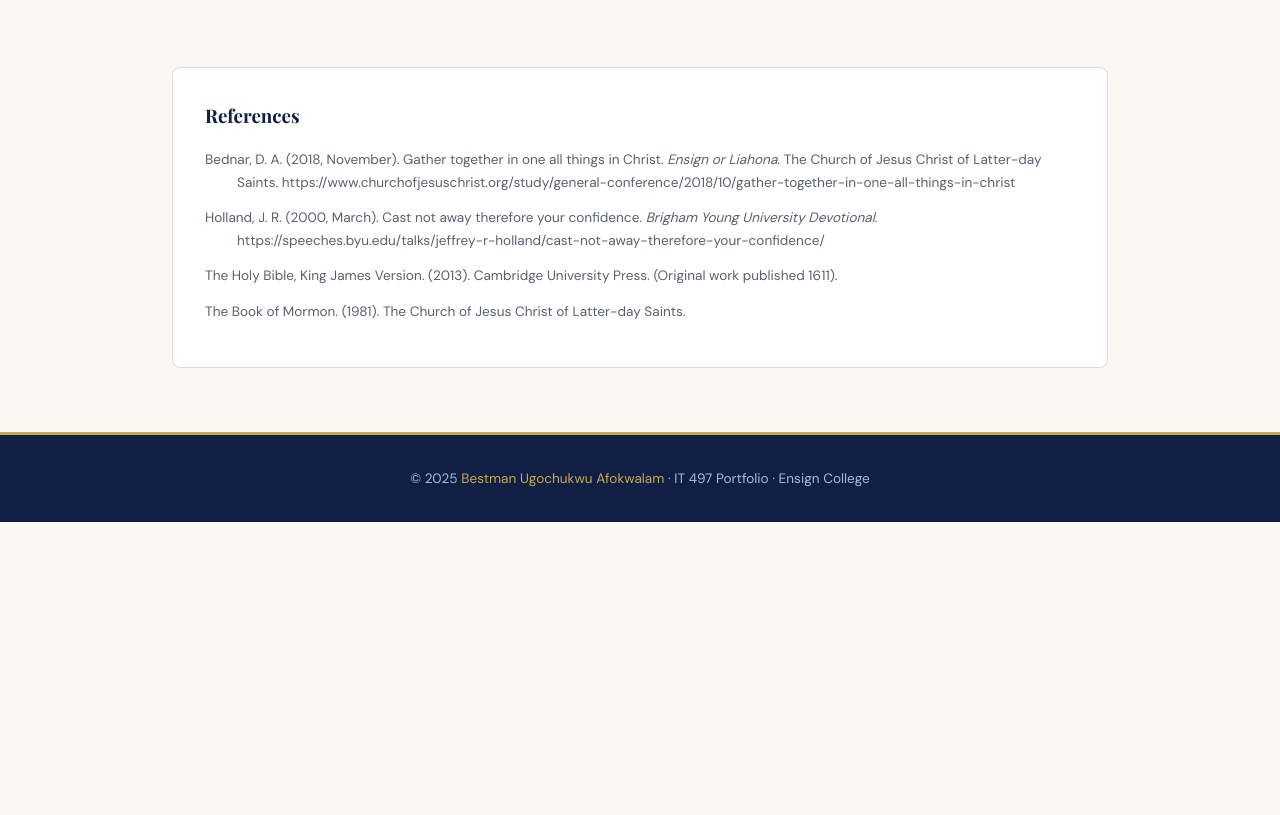
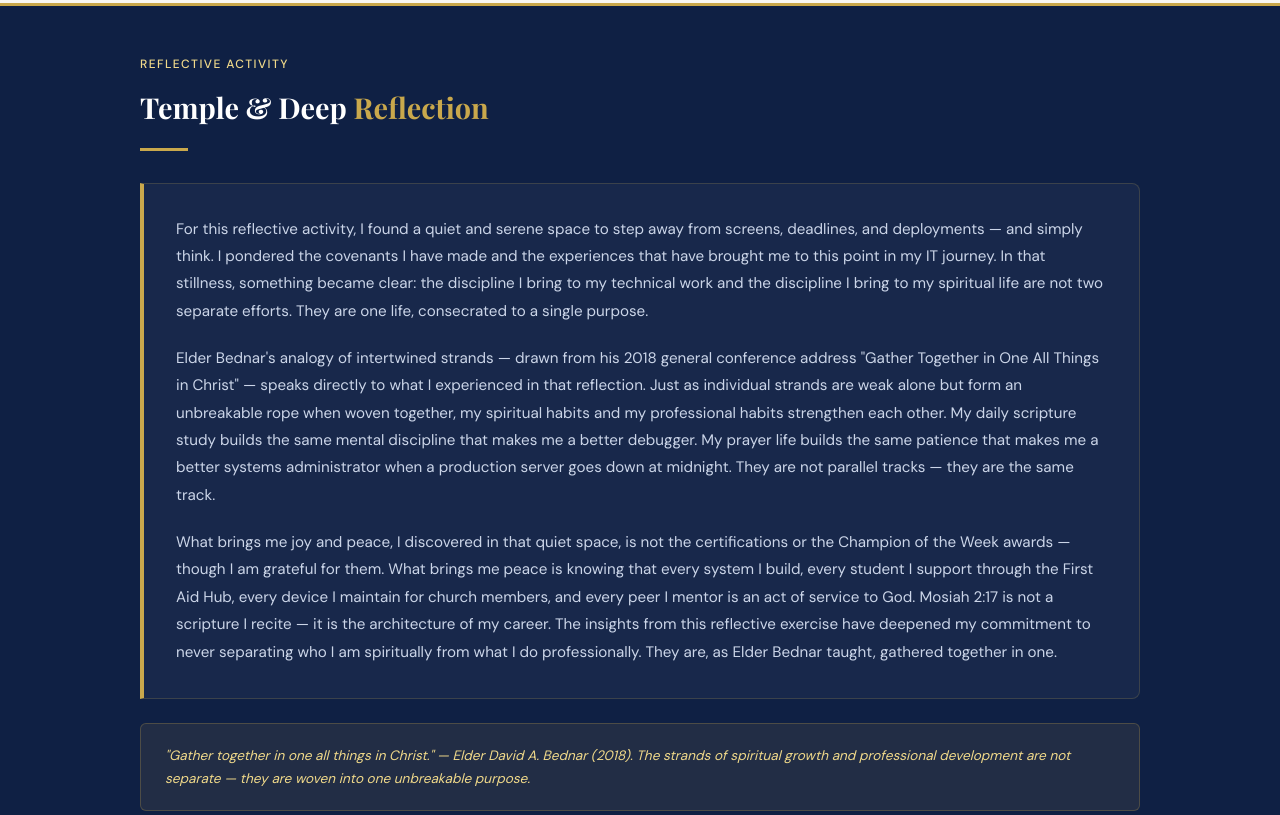
Before and after one commit to BestmanUgochukwu/BestmanUgochukwu.github.io, a plain HTML site: page spiritual.html in a window 1280 px wide. Shown: the part 3090-3905 px from the top of the page. Before the commit the page ends 3612 px from the top, so only its background shows below. Drawn offline with nearby package versions, Linux system fonts and the light colour scheme.

Commit message:
Weekly reflection updated

```diff
--- a/spiritual.html
+++ b/spiritual.html
@@ -137,6 +137,26 @@
     </div>
   </div>
 
+
+  <!-- Reflective Activity Section -->
+  <div style="background: var(--navy); padding: 3rem 2rem; border-top: 3px solid var(--gold);">
+    <div style="max-width: 1000px; margin: 0 auto;">
+      <p class="section-label" style="color: var(--gold-light);">Reflective Activity</p>
+      <h2 style="font-family: 'Playfair Display', serif; color: white; font-size: 1.8rem; margin-bottom: 1rem;">Temple &amp; Deep <span style="color: var(--gold);">Reflection</span></h2>
+      <div style="width: 48px; height: 3px; background: var(--gold); margin-bottom: 2rem;"></div>
+
+      <div style="background: rgba(255,255,255,0.04); border: 1px solid rgba(201,168,76,0.2); border-left: 4px solid var(--gold); border-radius: 0 8px 8px 0; padding: 2rem; margin-bottom: 1.5rem;">
+        <p style="color: #cbd5e8; font-size: 0.95rem; line-height: 1.8; margin-bottom: 1.25rem;">For this reflective activity, I found a quiet and serene space to step away from screens, deadlines, and deployments — and simply think. I pondered the covenants I have made and the experiences that have brought me to this point in my IT journey. In that stillness, something became clear: the discipline I bring to my technical work and the discipline I bring to my spiritual life are not two separate efforts. They are one life, consecrated to a single purpose.</p>
+        <p style="color: #cbd5e8; font-size: 0.95rem; line-height: 1.8; margin-bottom: 1.25rem;">Elder Bednar's analogy of intertwined strands — drawn from his 2018 general conference address "Gather Together in One All Things in Christ" — speaks directly to what I experienced in that reflection. Just as individual strands are weak alone but form an unbreakable rope when woven together, my spiritual habits and my professional habits strengthen each other. My daily scripture study builds the same mental discipline that makes me a better debugger. My prayer life builds the same patience that makes me a better systems administrator when a production server goes down at midnight. They are not parallel tracks — they are the same track.</p>
+        <p style="color: #cbd5e8; font-size: 0.95rem; line-height: 1.8;">What brings me joy and peace, I discovered in that quiet space, is not the certifications or the Champion of the Week awards — though I am grateful for them. What brings me peace is knowing that every system I build, every student I support through the First Aid Hub, every device I maintain for church members, and every peer I mentor is an act of service to God. Mosiah 2:17 is not a scripture I recite — it is the architecture of my career. The insights from this reflective exercise have deepened my commitment to never separating who I am spiritually from what I do professionally. They are, as Elder Bednar taught, gathered together in one.</p>
+      </div>
+
+      <div style="background: rgba(201,168,76,0.1); border: 1px solid rgba(201,168,76,0.25); border-radius: 6px; padding: 1.25rem 1.5rem;">
+        <p style="color: var(--gold-light); font-size: 0.85rem; font-style: italic;">"Gather together in one all things in Christ." — Elder David A. Bednar (2018). The strands of spiritual growth and professional development are not separate — they are woven into one unbreakable purpose.</p>
+      </div>
+    </div>
+  </div>
+
   <!-- References -->
   <div class="section">
     <div class="references">
```
